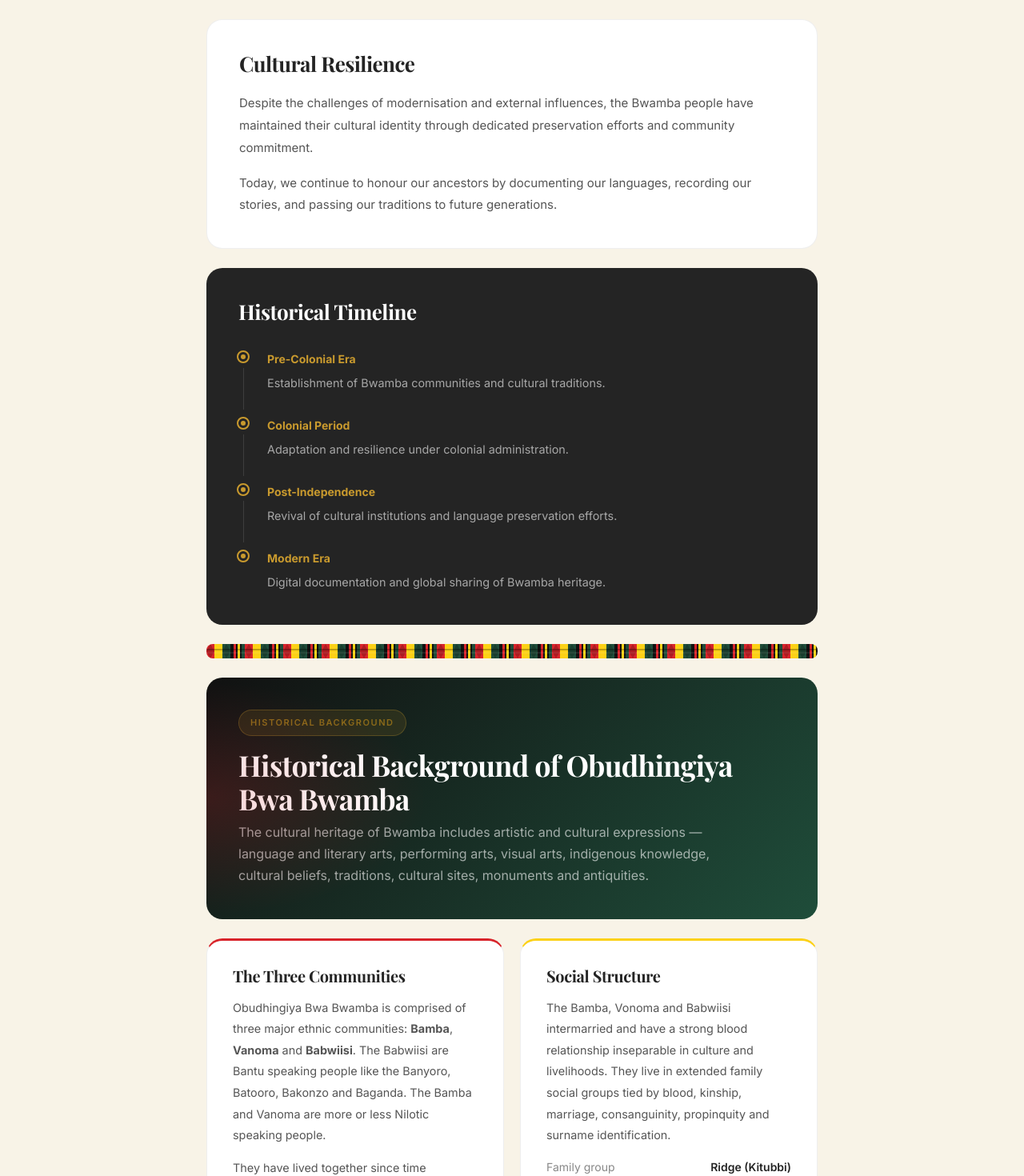
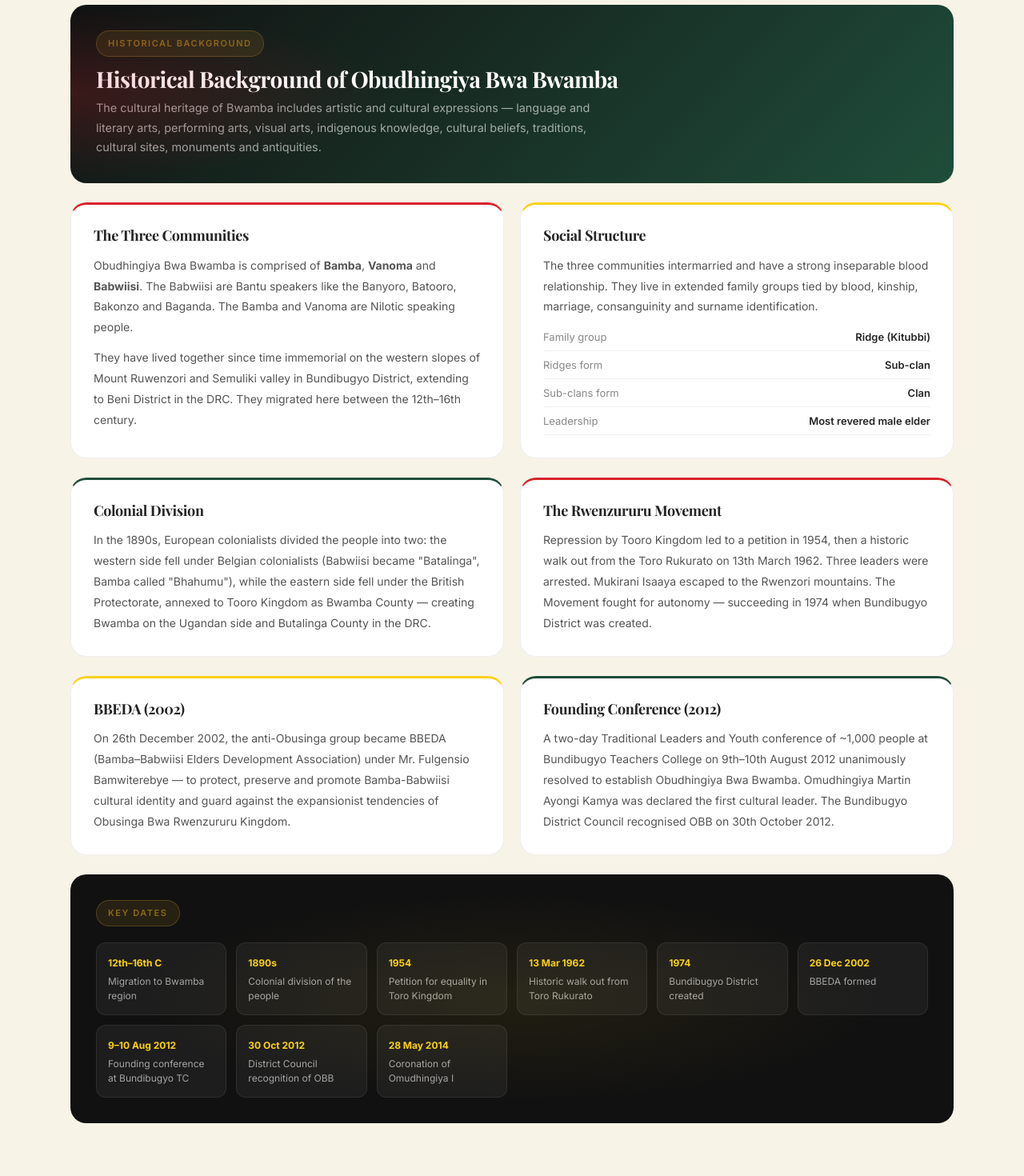
Before and after one commit to Ebiujchris/OBB-WEBSITE, a Next.js app: page /history in a window 1280 px wide. Shown: the part 1180-2650 px from the top of the page at 80% size. Built offline with nearby package versions, Linux system fonts and the light colour scheme; a web font is replaced by a local one.

Commit message:
Compact history page layout - horizontal cards reduce vertical length

```diff
--- a/app/history/page.tsx
+++ b/app/history/page.tsx
@@ -16,58 +16,42 @@ export default function History() {
       </div>
 
       <section className="section-space" style={{ background: '#F8F3E7' }}>
-        <div className="container-site" style={{ maxWidth: '860px' }}>
-          <div style={{ display: 'flex', flexDirection: 'column', gap: '1.5rem' }}>
+        <div className="container-site" style={{ display: 'flex', flexDirection: 'column', gap: '1.5rem' }}>
 
+          {/* 3 intro cards horizontal */}
+          <div style={{ display: 'grid', gridTemplateColumns: 'repeat(auto-fit, minmax(240px, 1fr))', gap: '1.25rem' }}>
             {[
-              {
-                title: 'Origins of the Bwamba People',
-                body: ['The Bwamba people have a rich history spanning centuries in the foothills of the Rwenzori Mountains. Our ancestors established communities that thrived through agriculture, trade, and strong cultural traditions.', 'The preservation of our three distinct languages — Lubwisi, Kwamba, and Vonoma — reflects the diverse heritage and cultural depth of our communities.'],
-              },
-              {
-                title: 'The Obudhingiya Institution',
-                body: ['The Obudhingiya of Bwamba has served as a unifying institution for our people, preserving cultural values, mediating disputes, and maintaining our connection to ancestral wisdom.', 'Through generations, our leaders have ensured the continuity of traditions, stories, and cultural practices that define who we are as a people.'],
-              },
-              {
-                title: 'Cultural Resilience',
-                body: ['Despite the challenges of modernisation and external influences, the Bwamba people have maintained their cultural identity through dedicated preservation efforts and community commitment.', 'Today, we continue to honour our ancestors by documenting our languages, recording our stories, and passing our traditions to future generations.'],
-              },
-            ].map((section) => (
-              <div key={section.title} className="card" style={{ padding: '2.5rem' }}>
-                <h2 className="heading-serif" style={{ fontSize: '1.625rem', fontWeight: 700, color: '#242424', marginBottom: '1.25rem' }}>
-                  {section.title}
-                </h2>
-                {section.body.map((para, i) => (
-                  <p key={i} style={{ fontSize: '0.9375rem', color: '#555', lineHeight: 1.85, marginBottom: i < section.body.length - 1 ? '1rem' : 0 }}>{para}</p>
+              { title: 'Origins of the Bwamba People', color: '#D8232A', body: 'The Bwamba people have a rich history spanning centuries in the foothills of the Rwenzori Mountains, with communities that thrived through agriculture, trade and strong cultural traditions. The preservation of three distinct languages — Lubwisi, Kwamba and Vonoma — reflects the diverse heritage of our communities.' },
+              { title: 'The Obudhingiya Institution', color: '#C99A2E', body: 'The Obudhingiya of Bwamba has served as a unifying institution preserving cultural values, mediating disputes and maintaining connection to ancestral wisdom. Through generations, our leaders have ensured the continuity of traditions, stories and cultural practices.' },
+              { title: 'Cultural Resilience', color: '#1F4D3A', body: 'Despite the challenges of modernisation and external influences, the Bwamba people have maintained their cultural identity through dedicated preservation efforts. Today we continue to honour our ancestors by documenting languages, recording stories and passing traditions forward.' },
+            ].map((s) => (
+              <div key={s.title} className="card" style={{ padding: '1.75rem', borderTop: `3px solid ${s.color}` }}>
+                <h3 className="heading-serif" style={{ fontSize: '1.125rem', fontWeight: 700, color: '#242424', marginBottom: '0.75rem' }}>{s.title}</h3>
+                <p style={{ fontSize: '0.875rem', color: '#555', lineHeight: 1.8 }}>{s.body}</p>
+              </div>
             ))}
           </div>
-            ))}
 
-            {/* Timeline */}
-            <div style={{ background: '#242424', borderRadius: '1.25rem', padding: '2.5rem' }}>
-              <h2 className="heading-serif" style={{ fontSize: '1.625rem', fontWeight: 700, color: '#fff', marginBottom: '2rem' }}>Historical Timeline</h2>
-              <div style={{ display: 'flex', flexDirection: 'column', gap: '0' }}>
+          {/* Horizontal timeline strip */}
+          <div style={{ background: '#242424', borderRadius: '1.25rem', padding: '2rem' }}>
+            <p style={{ fontSize: '0.6875rem', fontWeight: 600, letterSpacing: '0.18em', textTransform: 'uppercase', color: 'rgba(255,255,255,0.35)', marginBottom: '1.25rem' }}>Historical Timeline</p>
+            <div style={{ display: 'grid', gridTemplateColumns: 'repeat(auto-fit, minmax(160px, 1fr))', gap: '0' }}>
               {[
-                  { era: 'Pre-Colonial Era',   detail: 'Establishment of Bwamba communities and cultural traditions.' },
-                  { era: 'Colonial Period',     detail: 'Adaptation and resilience under colonial administration.' },
-                  { era: 'Post-Independence',  detail: 'Revival of cultural institutions and language preservation efforts.' },
-                  { era: 'Modern Era',          detail: 'Digital documentation and global sharing of Bwamba heritage.' },
+                { era: 'Pre-Colonial Era', detail: 'Establishment of Bwamba communities and cultural traditions.' },
+                { era: 'Colonial Period', detail: 'Adaptation and resilience under colonial administration.' },
+                { era: 'Post-Independence', detail: 'Revival of cultural institutions and language preservation.' },
+                { era: 'Modern Era', detail: 'Digital documentation and global sharing of Bwamba heritage.' },
               ].map((item, i, arr) => (
-                  <div key={item.era} style={{ display: 'flex', gap: '1.5rem' }}>
-                    <div style={{ display: 'flex', flexDirection: 'column', alignItems: 'center', flexShrink: 0 }}>
-                      <div style={{ width: 12, height: 12, borderRadius: '50%', background: '#C99A2E', border: '3px solid #242424', outline: '2px solid #C99A2E', flexShrink: 0, marginTop: '0.2rem' }} />
-                      {i < arr.length - 1 && <div style={{ width: 1, flex: 1, background: 'rgba(255,255,255,0.12)', margin: '0.5rem 0' }} />}
-                    </div>
-                    <div style={{ paddingBottom: i < arr.length - 1 ? '1.75rem' : 0 }}>
-                      <p style={{ fontSize: '0.875rem', fontWeight: 700, color: '#C99A2E', marginBottom: '0.375rem' }}>{item.era}</p>
-                      <p style={{ fontSize: '0.9rem', color: 'rgba(255,255,255,0.6)', lineHeight: 1.7 }}>{item.detail}</p>
-                    </div>
+                <div key={item.era} style={{ borderLeft: i === 0 ? 'none' : '1px solid rgba(255,255,255,0.08)', paddingLeft: i === 0 ? 0 : '1.25rem', paddingRight: i < arr.length - 1 ? '1.25rem' : 0 }}>
+                  <div style={{ width: 8, height: 8, borderRadius: '50%', background: '#C99A2E', marginBottom: '0.625rem' }} />
+                  <p style={{ fontSize: '0.8125rem', fontWeight: 700, color: '#C99A2E', marginBottom: '0.375rem' }}>{item.era}</p>
+                  <p style={{ fontSize: '0.8rem', color: 'rgba(255,255,255,0.5)', lineHeight: 1.6 }}>{item.detail}</p>
                 </div>
               ))}
             </div>
           </div>
 
-            {/* ── African pattern divider ── */}
+          {/* Kente divider */}
           <div style={{ width: '100%', lineHeight: 0, overflow: 'hidden', borderRadius: '0.5rem' }}>
             <svg xmlns="http://www.w3.org/2000/svg" width="100%" height="18" style={{ display: 'block' }} preserveAspectRatio="xMidYMid slice">
               <defs>
@@ -92,43 +76,42 @@ export default function History() {
             </svg>
           </div>
 
-            {/* ── Historical Background header ── */}
-            <div style={{ position: 'relative', overflow: 'hidden', background: 'linear-gradient(135deg, #111 0%, #1F4D3A 100%)', borderRadius: '1.25rem', padding: '2.5rem' }}>
+          {/* Historical Background header */}
+          <div style={{ position: 'relative', overflow: 'hidden', background: 'linear-gradient(135deg, #111 0%, #1F4D3A 100%)', borderRadius: '1.25rem', padding: '2rem' }}>
             <div style={{ position: 'absolute', inset: 0, background: 'radial-gradient(ellipse 60% 80% at 0% 50%, rgba(216,35,42,0.2) 0%, transparent 60%)', pointerEvents: 'none' }} />
-              <div className="badge badge-gold" style={{ marginBottom: '1rem' }}>Historical Background</div>
-              <h2 className="heading-serif" style={{ fontSize: 'clamp(1.5rem,3vw,2.25rem)', fontWeight: 700, color: '#fff', marginBottom: '0.5rem' }}>
+            <div className="badge badge-gold" style={{ marginBottom: '0.75rem' }}>Historical Background</div>
+            <h2 className="heading-serif" style={{ fontSize: 'clamp(1.25rem,2.5vw,1.75rem)', fontWeight: 700, color: '#fff', marginBottom: '0.5rem' }}>
               Historical Background of Obudhingiya Bwa Bwamba
             </h2>
-              <p style={{ fontSize: '1rem', color: 'rgba(255,255,255,0.6)', lineHeight: 1.7, maxWidth: '600px' }}>
+            <p style={{ fontSize: '0.9rem', color: 'rgba(255,255,255,0.6)', lineHeight: 1.7, maxWidth: '640px' }}>
               The cultural heritage of Bwamba includes artistic and cultural expressions — language and literary arts, performing arts, visual arts, indigenous knowledge, cultural beliefs, traditions, cultural sites, monuments and antiquities.
             </p>
           </div>
 
-            {/* Origins — two column */}
+          {/* Communities + Social Structure */}
           <div style={{ display: 'grid', gridTemplateColumns: 'repeat(auto-fit, minmax(280px, 1fr))', gap: '1.25rem' }}>
-              <div className="card" style={{ padding: '2rem', borderTop: '3px solid #D8232A' }}>
-                <h3 className="heading-serif" style={{ fontSize: '1.25rem', fontWeight: 700, color: '#242424', marginBottom: '1rem' }}>The Three Communities</h3>
-                <p style={{ fontSize: '0.9rem', color: '#555', lineHeight: 1.85, marginBottom: '0.875rem' }}>
-                  Obudhingiya Bwa Bwamba is comprised of three major ethnic communities: <strong>Bamba</strong>, <strong>Vanoma</strong> and <strong>Babwiisi</strong>. The Babwiisi are Bantu speaking people like the Banyoro, Batooro, Bakonzo and Baganda. The Bamba and Vanoma are more or less Nilotic speaking people.
+            <div className="card" style={{ padding: '1.75rem', borderTop: '3px solid #D8232A' }}>
+              <h3 className="heading-serif" style={{ fontSize: '1.125rem', fontWeight: 700, color: '#242424', marginBottom: '0.875rem' }}>The Three Communities</h3>
+              <p style={{ fontSize: '0.875rem', color: '#555', lineHeight: 1.85, marginBottom: '0.75rem' }}>
+                Obudhingiya Bwa Bwamba is comprised of <strong>Bamba</strong>, <strong>Vanoma</strong> and <strong>Babwiisi</strong>. The Babwiisi are Bantu speakers like the Banyoro, Batooro, Bakonzo and Baganda. The Bamba and Vanoma are Nilotic speaking people.
               </p>
-                <p style={{ fontSize: '0.9rem', color: '#555', lineHeight: 1.85 }}>
-                  They have lived together since time immemorial on the western slopes of Mount Ruwenzori and Semuliki valley in Bundibugyo District, Uganda, extending to Beni District in the Democratic Republic of Congo. They are believed to have migrated here between the 12th–16th century.
+              <p style={{ fontSize: '0.875rem', color: '#555', lineHeight: 1.85 }}>
+                They have lived together since time immemorial on the western slopes of Mount Ruwenzori and Semuliki valley in Bundibugyo District, extending to Beni District in the DRC. They migrated here between the 12th–16th century.
               </p>
             </div>
-
-              <div className="card" style={{ padding: '2rem', borderTop: '3px solid #FCD116' }}>
-                <h3 className="heading-serif" style={{ fontSize: '1.25rem', fontWeight: 700, color: '#242424', marginBottom: '1rem' }}>Social Structure</h3>
-                <p style={{ fontSize: '0.9rem', color: '#555', lineHeight: 1.85, marginBottom: '0.875rem' }}>
-                  The Bamba, Vonoma and Babwiisi intermarried and have a strong blood relationship inseparable in culture and livelihoods. They live in extended family social groups tied by blood, kinship, marriage, consanguinity, propinquity and surname identification.
+            <div className="card" style={{ padding: '1.75rem', borderTop: '3px solid #FCD116' }}>
+              <h3 className="heading-serif" style={{ fontSize: '1.125rem', fontWeight: 700, color: '#242424', marginBottom: '0.875rem' }}>Social Structure</h3>
+              <p style={{ fontSize: '0.875rem', color: '#555', lineHeight: 1.85, marginBottom: '0.875rem' }}>
+                The three communities intermarried and have a strong inseparable blood relationship. They live in extended family groups tied by blood, kinship, marriage, consanguinity and surname identification.
               </p>
-                <div style={{ display: 'flex', flexDirection: 'column', gap: '0.5rem', marginTop: '0.75rem' }}>
+              <div style={{ display: 'flex', flexDirection: 'column', gap: '0.4rem' }}>
                 {[
                   { label: 'Family group', value: 'Ridge (Kitubbi)' },
                   { label: 'Ridges form', value: 'Sub-clan' },
                   { label: 'Sub-clans form', value: 'Clan' },
                   { label: 'Leadership', value: 'Most revered male elder' },
                 ].map((r) => (
-                    <div key={r.label} style={{ display: 'flex', justifyContent: 'space-between', fontSize: '0.875rem', borderBottom: '1px solid rgba(0,0,0,0.06)', paddingBottom: '0.375rem' }}>
+                  <div key={r.label} style={{ display: 'flex', justifyContent: 'space-between', fontSize: '0.8125rem', borderBottom: '1px solid rgba(0,0,0,0.06)', paddingBottom: '0.3rem' }}>
                     <span style={{ color: '#888' }}>{r.label}</span>
                     <span style={{ fontWeight: 600, color: '#242424' }}>{r.value}</span>
                   </div>
@@ -137,45 +120,43 @@ export default function History() {
             </div>
           </div>
 
-            {/* Colonial era — two column */}
+          {/* Colonial + Rwenzururu */}
           <div style={{ display: 'grid', gridTemplateColumns: 'repeat(auto-fit, minmax(280px, 1fr))', gap: '1.25rem' }}>
-              <div className="card" style={{ padding: '2rem', borderTop: '3px solid #1F4D3A' }}>
-                <h3 className="heading-serif" style={{ fontSize: '1.25rem', fontWeight: 700, color: '#242424', marginBottom: '1rem' }}>Colonial Division</h3>
-                <p style={{ fontSize: '0.9rem', color: '#555', lineHeight: 1.85 }}>
-                  In the 1890s, European colonialists divided the people into two: the western side fell under Belgian colonialists (Babwiisi became "Batalinga", Bamba called "Bhahumu"), while the eastern side fell under the British Protectorate, annexed to Tooro Kingdom as Bwamba County. This created Bwamba on the Ugandan side and Butalinga County in what is now the DRC.
+            <div className="card" style={{ padding: '1.75rem', borderTop: '3px solid #1F4D3A' }}>
+              <h3 className="heading-serif" style={{ fontSize: '1.125rem', fontWeight: 700, color: '#242424', marginBottom: '0.875rem' }}>Colonial Division</h3>
+              <p style={{ fontSize: '0.875rem', color: '#555', lineHeight: 1.85 }}>
+                In the 1890s, European colonialists divided the people into two: the western side fell under Belgian colonialists (Babwiisi became "Batalinga", Bamba called "Bhahumu"), while the eastern side fell under the British Protectorate, annexed to Tooro Kingdom as Bwamba County — creating Bwamba on the Ugandan side and Butalinga County in the DRC.
               </p>
             </div>
-
-              <div className="card" style={{ padding: '2rem', borderTop: '3px solid #D8232A' }}>
-                <h3 className="heading-serif" style={{ fontSize: '1.25rem', fontWeight: 700, color: '#242424', marginBottom: '1rem' }}>The Rwenzururu Movement</h3>
-                <p style={{ fontSize: '0.9rem', color: '#555', lineHeight: 1.85 }}>
-                  Repression by Tooro Kingdom led to a petition in 1954, then a historic walk out from the Toro Rukurato on 13th March 1962. Three leaders were arrested and sentenced. Mukirani Isaaya escaped to the Rwenzori mountains. The Rwenzururu Movement united Bamba-Babwiisi and Bakonzo to fight for autonomy — succeeding in 1974 when Bundibugyo District was created.
+            <div className="card" style={{ padding: '1.75rem', borderTop: '3px solid #D8232A' }}>
+              <h3 className="heading-serif" style={{ fontSize: '1.125rem', fontWeight: 700, color: '#242424', marginBottom: '0.875rem' }}>The Rwenzururu Movement</h3>
+              <p style={{ fontSize: '0.875rem', color: '#555', lineHeight: 1.85 }}>
+                Repression by Tooro Kingdom led to a petition in 1954, then a historic walk out from the Toro Rukurato on 13th March 1962. Three leaders were arrested. Mukirani Isaaya escaped to the Rwenzori mountains. The Movement fought for autonomy — succeeding in 1974 when Bundibugyo District was created.
               </p>
             </div>
           </div>
 
-            {/* BBEDA + Founding — two column */}
+          {/* BBEDA + Founding */}
           <div style={{ display: 'grid', gridTemplateColumns: 'repeat(auto-fit, minmax(280px, 1fr))', gap: '1.25rem' }}>
-              <div className="card" style={{ padding: '2rem', borderTop: '3px solid #FCD116' }}>
-                <h3 className="heading-serif" style={{ fontSize: '1.25rem', fontWeight: 700, color: '#242424', marginBottom: '1rem' }}>BBEDA (2002)</h3>
-                <p style={{ fontSize: '0.9rem', color: '#555', lineHeight: 1.85 }}>
-                  On 26th December 2002, the anti-Obusinga group was formed, later becoming BBEDA (Bamba–Babwiisi Elders Development Association) under Mr. Fulgensio Bamwiterebye. Its purpose: to protect, preserve and promote Bamba-Babwiisi cultural identity and guard against expansionist tendencies of the Obusinga Bwa Rwenzururu Kingdom.
+            <div className="card" style={{ padding: '1.75rem', borderTop: '3px solid #FCD116' }}>
+              <h3 className="heading-serif" style={{ fontSize: '1.125rem', fontWeight: 700, color: '#242424', marginBottom: '0.875rem' }}>BBEDA (2002)</h3>
+              <p style={{ fontSize: '0.875rem', color: '#555', lineHeight: 1.85 }}>
+                On 26th December 2002, the anti-Obusinga group became BBEDA (Bamba–Babwiisi Elders Development Association) under Mr. Fulgensio Bamwiterebye — to protect, preserve and promote Bamba-Babwiisi cultural identity and guard against the expansionist tendencies of Obusinga Bwa Rwenzururu Kingdom.
               </p>
             </div>
-
-              <div className="card" style={{ padding: '2rem', borderTop: '3px solid #1F4D3A' }}>
-                <h3 className="heading-serif" style={{ fontSize: '1.25rem', fontWeight: 700, color: '#242424', marginBottom: '1rem' }}>Founding Conference (2012)</h3>
-                <p style={{ fontSize: '0.9rem', color: '#555', lineHeight: 1.85 }}>
-                  A two-day Traditional Leaders and Youth conference of close to 1,000 people was held at Bundibugyo Teachers College on 9th–10th August 2012. It unanimously resolved to establish Obudhingiya Bwa Bwamba, with Omudhingiya Martin Ayongi Kamya declared the first cultural leader. The Bundibugyo District Council formally recognised OBB on 30th October 2012.
+            <div className="card" style={{ padding: '1.75rem', borderTop: '3px solid #1F4D3A' }}>
+              <h3 className="heading-serif" style={{ fontSize: '1.125rem', fontWeight: 700, color: '#242424', marginBottom: '0.875rem' }}>Founding Conference (2012)</h3>
+              <p style={{ fontSize: '0.875rem', color: '#555', lineHeight: 1.85 }}>
+                A two-day Traditional Leaders and Youth conference of ~1,000 people at Bundibugyo Teachers College on 9th–10th August 2012 unanimously resolved to establish Obudhingiya Bwa Bwamba. Omudhingiya Martin Ayongi Kamya was declared the first cultural leader. The Bundibugyo District Council recognised OBB on 30th October 2012.
               </p>
             </div>
           </div>
 
-            {/* Key dates grid */}
-            <div style={{ background: '#111', borderRadius: '1.25rem', padding: '2.5rem', position: 'relative', overflow: 'hidden' }}>
+          {/* Key dates */}
+          <div style={{ background: '#111', borderRadius: '1.25rem', padding: '2rem', position: 'relative', overflow: 'hidden' }}>
             <div style={{ position: 'absolute', inset: 0, background: 'radial-gradient(ellipse 60% 60% at 50% 50%, rgba(252,209,22,0.07) 0%, transparent 70%)', pointerEvents: 'none' }} />
             <div className="badge badge-gold" style={{ marginBottom: '1.25rem' }}>Key Dates</div>
-              <div style={{ display: 'grid', gridTemplateColumns: 'repeat(auto-fill, minmax(180px, 1fr))', gap: '0.875rem' }}>
+            <div style={{ display: 'grid', gridTemplateColumns: 'repeat(auto-fill, minmax(160px, 1fr))', gap: '0.75rem' }}>
               {[
                 { date: '12th–16th C', event: 'Migration to Bwamba region' },
                 { date: '1890s', event: 'Colonial division of the people' },
@@ -187,16 +168,15 @@ export default function History() {
                 { date: '30 Oct 2012', event: 'District Council recognition of OBB' },
                 { date: '28 May 2014', event: 'Coronation of Omudhingiya I' },
               ].map((d) => (
-                  <div key={d.date} style={{ background: 'rgba(255,255,255,0.05)', border: '1px solid rgba(255,255,255,0.08)', borderRadius: '0.75rem', padding: '1rem' }}>
-                    <p style={{ fontSize: '0.75rem', fontWeight: 700, color: '#FCD116', marginBottom: '0.375rem' }}>{d.date}</p>
-                    <p style={{ fontSize: '0.8125rem', color: 'rgba(255,255,255,0.6)', lineHeight: 1.5 }}>{d.event}</p>
+                <div key={d.date} style={{ background: 'rgba(255,255,255,0.05)', border: '1px solid rgba(255,255,255,0.08)', borderRadius: '0.75rem', padding: '0.875rem' }}>
+                  <p style={{ fontSize: '0.75rem', fontWeight: 700, color: '#FCD116', marginBottom: '0.25rem' }}>{d.date}</p>
+                  <p style={{ fontSize: '0.75rem', color: 'rgba(255,255,255,0.6)', lineHeight: 1.5 }}>{d.event}</p>
                 </div>
               ))}
             </div>
           </div>
 
         </div>
-        </div>
       </section>
     </main>
   );
```
Lines whose indentation alone changed are shown as unchanged.
